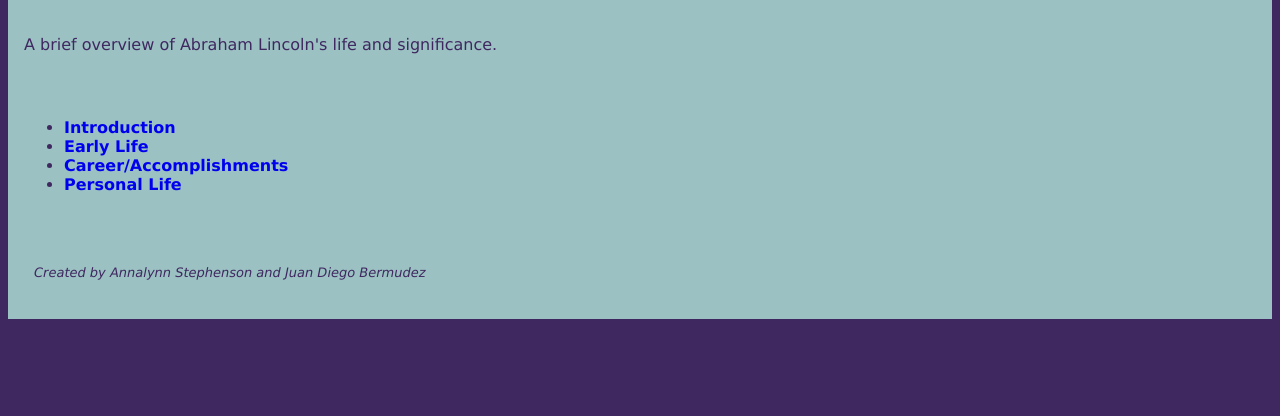
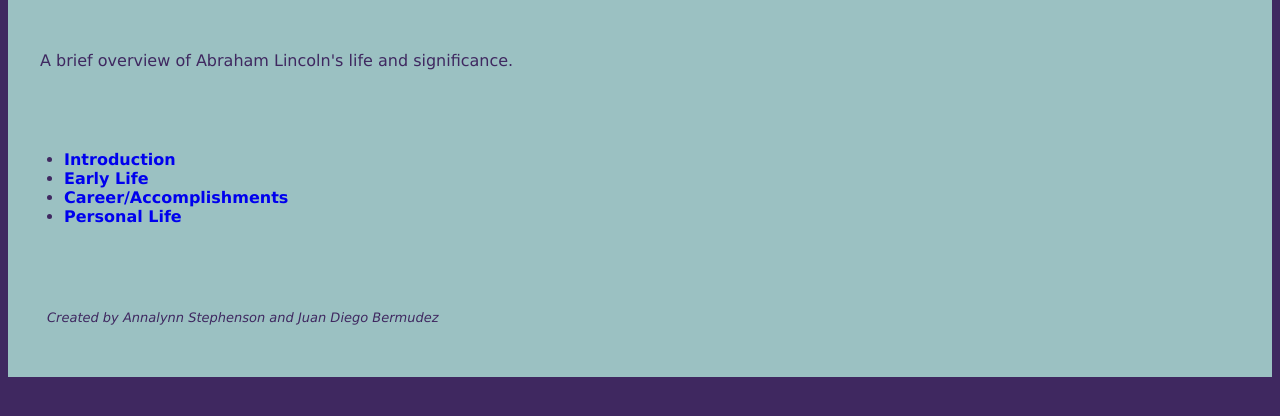
Before and after one commit to Stephenson5926003344/project_v2, a plain HTML site: page index.html in a window 1280 px wide. Shown: the part 112-528 px from the top of the page. Drawn offline with Linux system fonts and the light colour scheme.

Commit message:
update styles

```diff
--- a/styles.css
+++ b/styles.css
@@ -13,7 +13,7 @@ nav { text-align: left;
    padding: 1em;
 }
 p { text-align: left;
-    padding: 1em;
+    padding: 2em;
  }
 nav a { text-decoration: none;
 }
```
